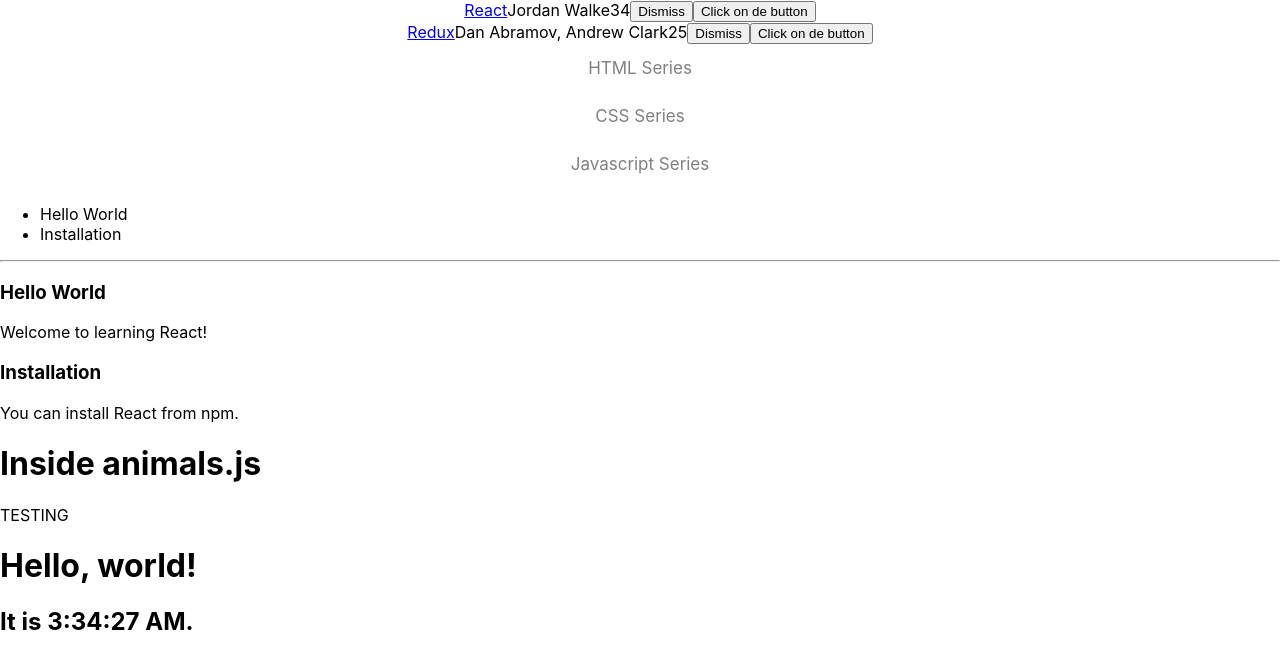
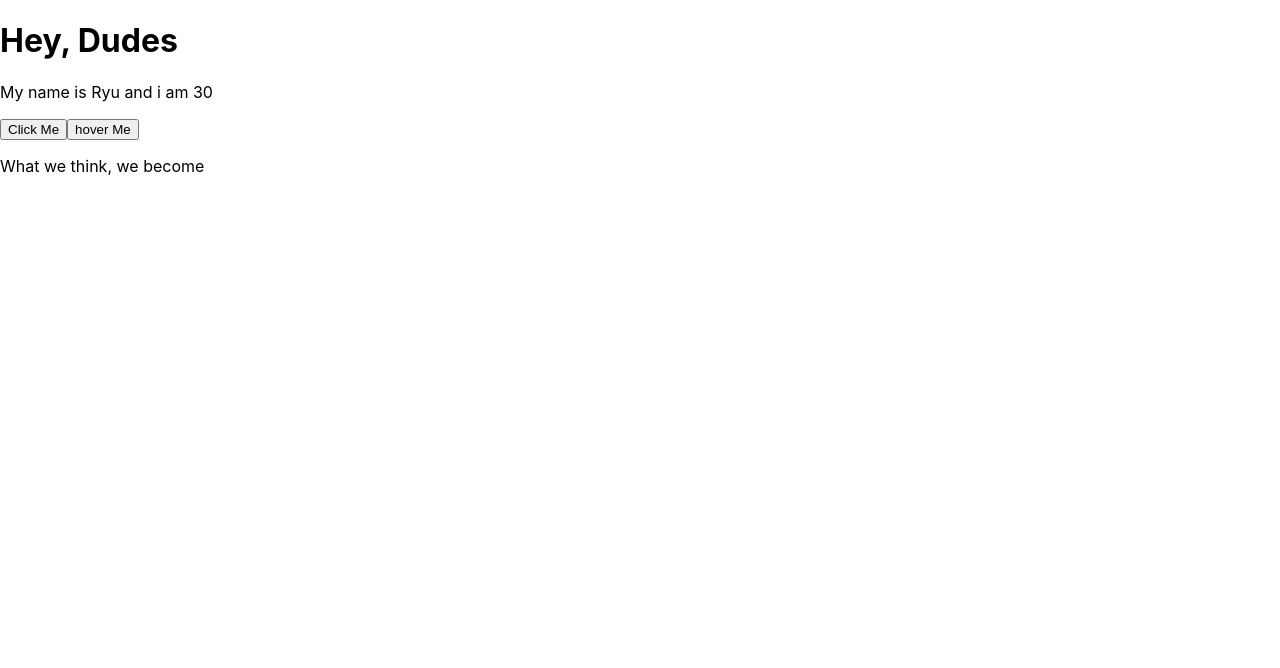
Before and after one commit to cruzgerman216/TheRoadToReactPractice, a React (Create React App) app in the folder trtr/: page / in a window 1280 px wide. Shown: the top 668 px of the page. Built offline with nearby package versions, Linux system fonts and the light colour scheme.

Commit message:
modified:   trtr/public/index.html 	modified:   trtr/src/App.js 	modified:   trtr/src/index.js

```diff
--- a/trtr/public/index.html
+++ b/trtr/public/index.html
@@ -14,10 +14,5 @@
   <body>
     <noscript>You need to enable JavaScript to run this app.</noscript>
     <div id="root"></div>
-    <div id="test"></div>
-    <div id="test2"></div>
-    <div id="animalroot"></div>
-    <p>TESTING</p>
-    <div id="testroot"></div>
   </body>
 </html>
--- a/trtr/src/App.js
+++ b/trtr/src/App.js
@@ -56,88 +56,32 @@ const seriesList = [
   }
 ];
 class App extends Component {
-  constructor(props) {
-    super(props);
-    this.state = {
-      list,
-      seriesList
-    };
-    this.onDismiss = this.onDismiss.bind(this);
+  state = {
+    name: "Ryu",
+    age: 30
+  };
+
+  handleClick(e) {
+    //console.log(e.target);
+    console.log(state);
   }
 
-  onDismiss(id) {
-    const updatedList = this.state.list.filter(item => item.objectID !== id);
-    this.setState({ list: updatedList });
-    console.log("test");
-    if (seriesList[0].click) {
-      console.log("i'm in the click");
-      dropbtn = {
-        fontSize: "17px",
-        border: "none",
-        outline: "none",
-        color: "grey",
-        padding: "14px 16px",
-        backgroundColor: "black",
-        fontFamily: "inherit",
-        margin: "0px"
-      };
-      dropdisplay = { display: "block" };
-      seriesList[0].click = false;
-    } else {
-      dropbtn = {
-        fontSize: "17px",
-        border: "none",
-        outline: "none",
-        color: "grey",
-        padding: "14px 16px",
-        backgroundColor: "white",
-        fontFamily: "inherit",
-        margin: "0px"
-      };
-      dropdisplay = { display: "none" };
-
-      seriesList[0].click = true;
-    }
+  handleMouseOver(e) {
+    console.log(e.target, e.pageX);
   }
-
+  handleCopy(e) {
+    console.log("try being original for once");
+  }
   render() {
-    //all declarations go outside of the return
-    //jsx
     return (
-      <div className="App">
-        {this.state.list.map(item => (
-          <div key={item.objectID}>
-            <span>
-              <a href={item.url}>{item.title}</a>
-            </span>
-            <span>{item.author}</span>
-            <span>{item.num_comments}</span>
-            <span>{item.points}</span>
-            <span>
-              <button
-                onClick={() => this.onDismiss(item.objectID)}
-                type="button"
-              >
-                Dismiss
-              </button>
-              <button onClick={console.log("testing appjs")}>
-                {" "}
-                Click on de button
-              </button>
-            </span>
-          </div>
-        ))}
-        {this.state.seriesList.map(item => (
-          <div key={item.objectID}>
-            <button
-              style={dropbtn}
-              onClick={() => this.onDismiss(item.objectID)}
-              type="button"
-            >
-              {item.title} <h1 style={dropdisplay}>Bleh</h1>
-            </button>
-          </div>
-        ))}
+      <div className="app-content">
+        <h1>Hey, Dudes</h1>
+        <p>
+          My name is {this.state.name} and i am {this.state.age}
+        </p>
+        <button onClick={this.handleClick}>Click Me</button>
+        <button onMouseOver={this.handleMouseOver}>hover Me</button>
+        <p onCopy={this.handleCopy}> What we think, we become</p>
       </div>
     );
   }
--- a/trtr/src/index.js
+++ b/trtr/src/index.js
@@ -2,48 +2,5 @@ import React from "react";
 import ReactDOM from "react-dom";
 import "./index.css";
 import App from "./App";
-import Animal from "./Animal";
-import Test from "./Test";
-ReactDOM.render(<Animal />, document.getElementById("animalroot"));
-ReactDOM.render(<Test />, document.getElementById("testroot"));
 
 ReactDOM.render(<App />, document.getElementById("root"));
-
-function Blog(props) {
-  const sidebar = (
-    <ul>
-      {props.posts.map(post => (
-        <li key={post.id}>{post.title}</li>
-      ))}
-    </ul>
-  );
-  const content = props.posts.map(post => (
-    <div key={post.id}>
-      <h3>{post.title}</h3>
-      <p>{post.content}</p>
-    </div>
-  ));
-  return (
-    <div>
-      {sidebar}
-      <hr />
-      {content}
-    </div>
-  );
-}
-
-const posts = [
-  { id: 1, title: "Hello World", content: "Welcome to learning React!" },
-  { id: 2, title: "Installation", content: "You can install React from npm." }
-];
-ReactDOM.render(<Blog posts={posts} />, document.getElementById("test"));
-(function timer() {
-  for (var j = 0; j <= 5; j++) {
-    (function() {
-      var i = j;
-      setTimeout(function clog() {
-        console.log(i);
-      }, i * 1000);
-    })();
-  }
-})();
```
